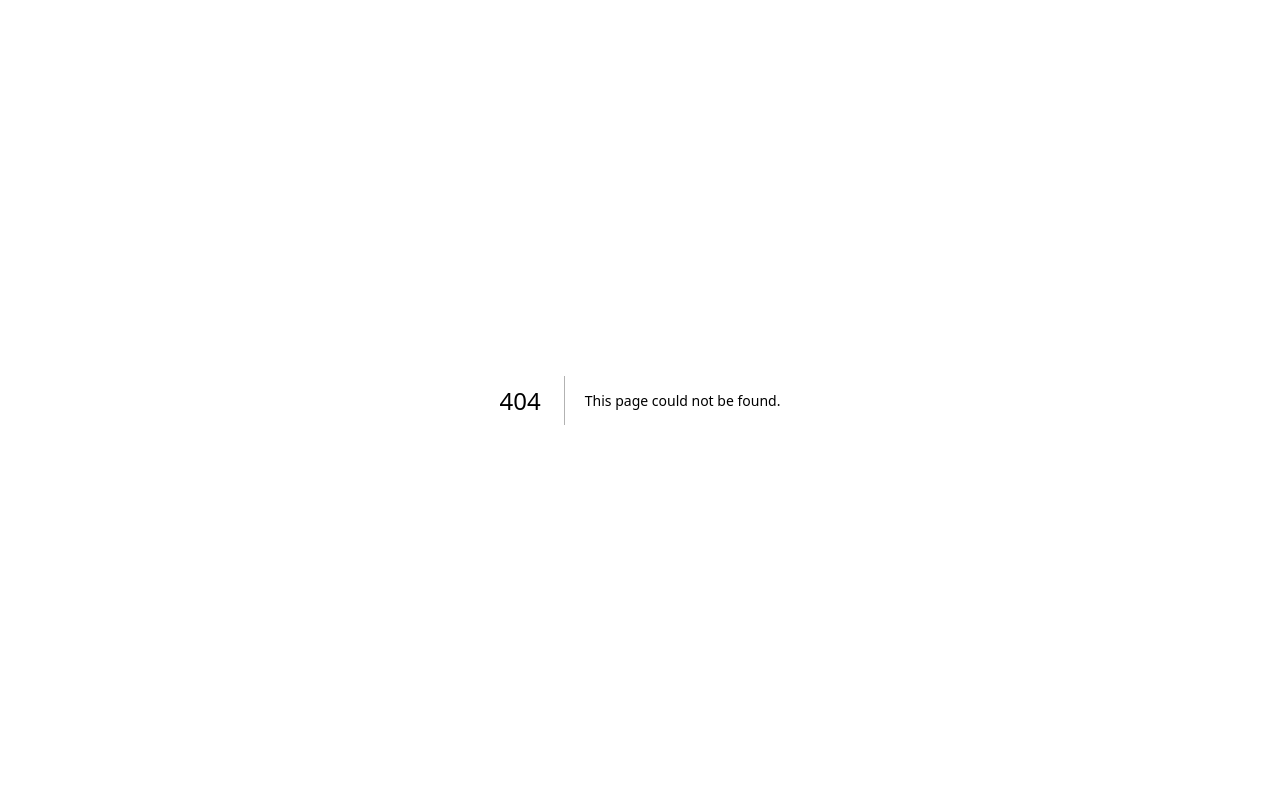
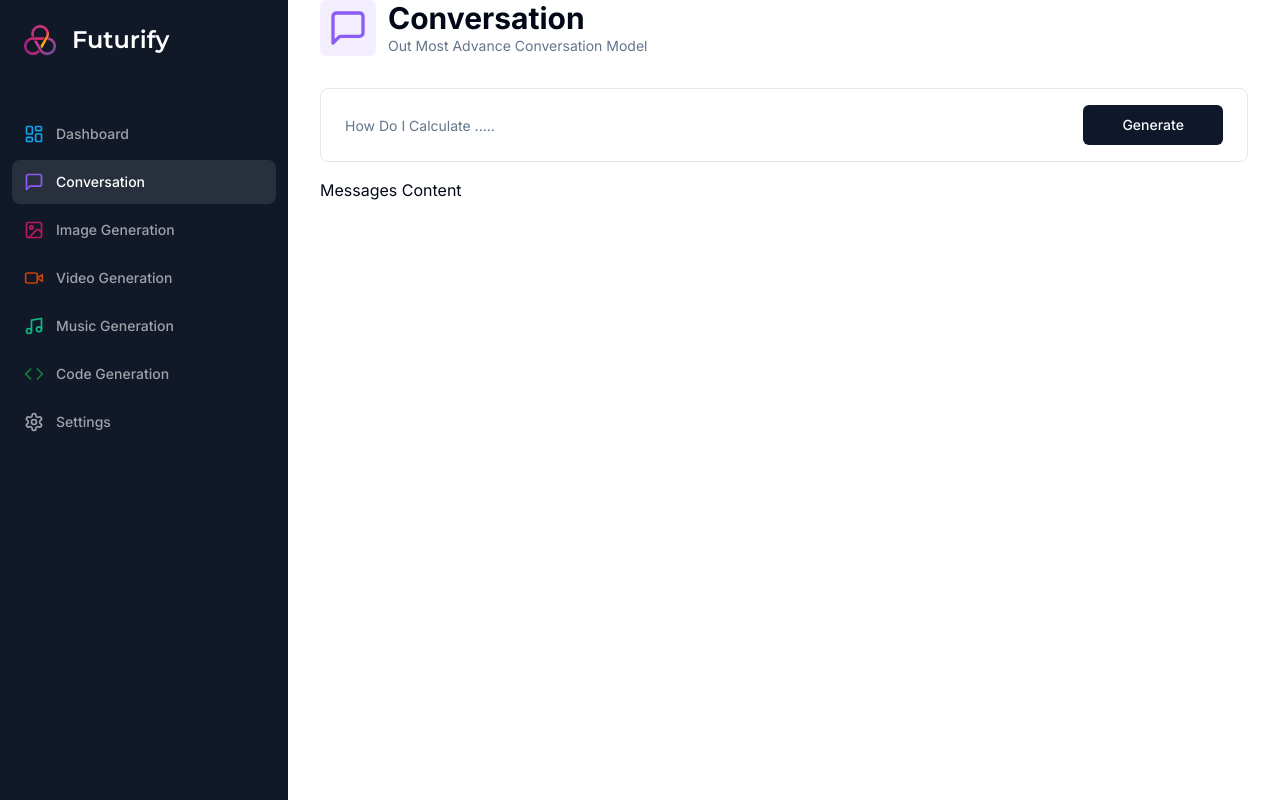
Before and after one commit to clevermiraz/futurify, a Next.js app: page /conversation in a window 1280 px wide. Before the commit this address had no page. Built offline with nearby package versions, Linux system fonts and the light colour scheme.

Commit message:
Conversation UI Complete

```diff
--- /dev/null
+++ b/app/(dashboard)/(routes)/conversation/constants.tsx
@@ -0,0 +1,5 @@
+import * as z from "zod";
+
+export const formSchema = z.object({
+    prompt: z.string().min(1, { message: "Prompt is required" }),
+});
--- /dev/null
+++ b/app/(dashboard)/(routes)/conversation/page.tsx
@@ -0,0 +1,73 @@
+"use client";
+
+import * as z from "zod";
+import Heading from "@/components/heading";
+import { MessageSquare } from "lucide-react";
+import { useForm } from "react-hook-form";
+import { zodResolver } from "@hookform/resolvers/zod";
+
+import { formSchema } from "./constants";
+import { Form, FormControl, FormField, FormItem } from "@/components/ui/form";
+import { Input } from "@/components/ui/input";
+import { Button } from "@/components/ui/button";
+
+export default function ConversationPage() {
+    const form = useForm<z.infer<typeof formSchema>>({
+        resolver: zodResolver(formSchema),
+        defaultValues: {
+            prompt: "",
+        },
+    });
+
+    const isLoading = form.formState.isSubmitting;
+
+    const onSubmit = async (values: z.infer<typeof formSchema>) => {
+        console.log(values);
+    };
+
+    return (
+        <>
+            <Heading
+                title="Conversation"
+                description="Out Most Advance Conversation Model"
+                icon={MessageSquare}
+                iconColor="text-violet-500"
+                bgColor="bg-violet-500/10"
+            />
+            <div className="px-4 lg:px-8">
+                <div>
+                    <Form {...form}>
+                        <form
+                            action=""
+                            onSubmit={form.handleSubmit(onSubmit)}
+                            className="rounded-lg border w-full p-4 px-3 md:px-6 focus-within:shadow grid grid-cols-12 gap-2"
+                        >
+                            <FormField
+                                name="prompt"
+                                render={({ field }) => (
+                                    <FormItem className="col-span-12 lg:col-span-10">
+                                        <FormControl className="m-0 p-0">
+                                            <Input
+                                                className="border-0 outline-none focus-visible:ring-0 focus-visible:ring-transpare"
+                                                disabled={isLoading}
+                                                placeholder="How Do I Calculate ....."
+                                                {...field}
+                                            />
+                                        </FormControl>
+                                    </FormItem>
+                                )}
+                            />
+                            <Button
+                                className="col-span-12 lg:col-span-2 w-full"
+                                disabled={isLoading}
+                            >
+                                Generate
+                            </Button>
+                        </form>
+                    </Form>
+                </div>
+                <div className="space-y-4 mt-4">Messages Content</div>
+            </div>
+        </>
+    );
+}
--- /dev/null
+++ b/components/heading.tsx
@@ -0,0 +1,35 @@
+import { cn } from "@/lib/utils";
+import { LucideIcon } from "lucide-react";
+
+interface HeadingProps {
+    title: string;
+    description: string;
+    icon: LucideIcon;
+    iconColor: string;
+    bgColor: string;
+}
+
+export default function Heading({
+    title,
+    description,
+    icon: Icon,
+    iconColor,
+    bgColor,
+}: HeadingProps) {
+    return (
+        <>
+            <div className="px-4 lg:px-8 flex items-center gap-x-3 mb-8">
+                <div className={cn("p-2 w-fit rounded-md", bgColor)}>
+                    <Icon className={cn("w-10 h-10", iconColor)} />
+                </div>
+
+                <div>
+                    <h2 className="text-3xl font-bold">{title}</h2>
+                    <p className="text-sm text-muted-foreground">
+                        {description}
+                    </p>
+                </div>
+            </div>
+        </>
+    );
+}
--- /dev/null
+++ b/components/ui/form.tsx
@@ -0,0 +1,176 @@
+import * as React from "react"
+import * as LabelPrimitive from "@radix-ui/react-label"
+import { Slot } from "@radix-ui/react-slot"
+import {
+  Controller,
+  ControllerProps,
+  FieldPath,
+  FieldValues,
+  FormProvider,
+  useFormContext,
+} from "react-hook-form"
+
+import { cn } from "@/lib/utils"
+import { Label } from "@/components/ui/label"
+
+const Form = FormProvider
+
+type FormFieldContextValue<
+  TFieldValues extends FieldValues = FieldValues,
+  TName extends FieldPath<TFieldValues> = FieldPath<TFieldValues>
+> = {
+  name: TName
+}
+
+const FormFieldContext = React.createContext<FormFieldContextValue>(
+  {} as FormFieldContextValue
+)
+
+const FormField = <
+  TFieldValues extends FieldValues = FieldValues,
+  TName extends FieldPath<TFieldValues> = FieldPath<TFieldValues>
+>({
+  ...props
+}: ControllerProps<TFieldValues, TName>) => {
+  return (
+    <FormFieldContext.Provider value={{ name: props.name }}>
+      <Controller {...props} />
+    </FormFieldContext.Provider>
+  )
+}
+
+const useFormField = () => {
+  const fieldContext = React.useContext(FormFieldContext)
+  const itemContext = React.useContext(FormItemContext)
+  const { getFieldState, formState } = useFormContext()
+
+  const fieldState = getFieldState(fieldContext.name, formState)
+
+  if (!fieldContext) {
+    throw new Error("useFormField should be used within <FormField>")
+  }
+
+  const { id } = itemContext
+
+  return {
+    id,
+    name: fieldContext.name,
+    formItemId: `${id}-form-item`,
+    formDescriptionId: `${id}-form-item-description`,
+    formMessageId: `${id}-form-item-message`,
+    ...fieldState,
+  }
+}
+
+type FormItemContextValue = {
+  id: string
+}
+
+const FormItemContext = React.createContext<FormItemContextValue>(
+  {} as FormItemContextValue
+)
+
+const FormItem = React.forwardRef<
+  HTMLDivElement,
+  React.HTMLAttributes<HTMLDivElement>
+>(({ className, ...props }, ref) => {
+  const id = React.useId()
+
+  return (
+    <FormItemContext.Provider value={{ id }}>
+      <div ref={ref} className={cn("space-y-2", className)} {...props} />
+    </FormItemContext.Provider>
+  )
+})
+FormItem.displayName = "FormItem"
+
+const FormLabel = React.forwardRef<
+  React.ElementRef<typeof LabelPrimitive.Root>,
+  React.ComponentPropsWithoutRef<typeof LabelPrimitive.Root>
+>(({ className, ...props }, ref) => {
+  const { error, formItemId } = useFormField()
+
+  return (
+    <Label
+      ref={ref}
+      className={cn(error && "text-destructive", className)}
+      htmlFor={formItemId}
+      {...props}
+    />
+  )
+})
+FormLabel.displayName = "FormLabel"
+
+const FormControl = React.forwardRef<
+  React.ElementRef<typeof Slot>,
+  React.ComponentPropsWithoutRef<typeof Slot>
+>(({ ...props }, ref) => {
+  const { error, formItemId, formDescriptionId, formMessageId } = useFormField()
+
+  return (
+    <Slot
+      ref={ref}
+      id={formItemId}
+      aria-describedby={
+        !error
+          ? `${formDescriptionId}`
+          : `${formDescriptionId} ${formMessageId}`
+      }
+      aria-invalid={!!error}
+      {...props}
+    />
+  )
+})
+FormControl.displayName = "FormControl"
+
+const FormDescription = React.forwardRef<
+  HTMLParagraphElement,
+  React.HTMLAttributes<HTMLParagraphElement>
+>(({ className, ...props }, ref) => {
+  const { formDescriptionId } = useFormField()
+
+  return (
+    <p
+      ref={ref}
+      id={formDescriptionId}
+      className={cn("text-sm text-muted-foreground", className)}
+      {...props}
+    />
+  )
+})
+FormDescription.displayName = "FormDescription"
+
+const FormMessage = React.forwardRef<
+  HTMLParagraphElement,
+  React.HTMLAttributes<HTMLParagraphElement>
+>(({ className, children, ...props }, ref) => {
+  const { error, formMessageId } = useFormField()
+  const body = error ? String(error?.message) : children
+
+  if (!body) {
+    return null
+  }
+
+  return (
+    <p
+      ref={ref}
+      id={formMessageId}
+      className={cn("text-sm font-medium text-destructive", className)}
+      {...props}
+    >
+      {body}
+    </p>
+  )
+})
+FormMessage.displayName = "FormMessage"
+
+export {
+  useFormField,
+  Form,
+  FormItem,
+  FormLabel,
+  FormControl,
+  FormDescription,
+  FormMessage,
+  FormField,
+}
--- /dev/null
+++ b/components/ui/input.tsx
@@ -0,0 +1,25 @@
+import * as React from "react"
+
+import { cn } from "@/lib/utils"
+
+export interface InputProps
+  extends React.InputHTMLAttributes<HTMLInputElement> {}
+
+const Input = React.forwardRef<HTMLInputElement, InputProps>(
+  ({ className, type, ...props }, ref) => {
+    return (
+      <input
+        type={type}
+        className={cn(
+          "flex h-10 w-full rounded-md border border-input bg-background px-3 py-2 text-sm ring-offset-background file:border-0 file:bg-transparent file:text-sm file:font-medium placeholder:text-muted-foreground focus-visible:outline-none focus-visible:ring-2 focus-visible:ring-ring focus-visible:ring-offset-2 disabled:cursor-not-allowed disabled:opacity-50",
+          className
+        )}
+        ref={ref}
+        {...props}
+      />
+    )
+  }
+)
+Input.displayName = "Input"
+
+export { Input }
--- /dev/null
+++ b/components/ui/label.tsx
@@ -0,0 +1,26 @@
+"use client"
+
+import * as React from "react"
+import * as LabelPrimitive from "@radix-ui/react-label"
+import { cva, type VariantProps } from "class-variance-authority"
+
+import { cn } from "@/lib/utils"
+
+const labelVariants = cva(
+  "text-sm font-medium leading-none peer-disabled:cursor-not-allowed peer-disabled:opacity-70"
+)
+
+const Label = React.forwardRef<
+  React.ElementRef<typeof LabelPrimitive.Root>,
+  React.ComponentPropsWithoutRef<typeof LabelPrimitive.Root> &
+    VariantProps<typeof labelVariants>
+>(({ className, ...props }, ref) => (
+  <LabelPrimitive.Root
+    ref={ref}
+    className={cn(labelVariants(), className)}
+    {...props}
+  />
+))
+Label.displayName = LabelPrimitive.Root.displayName
+
+export { Label }
--- a/package.json
+++ b/package.json
@@ -10,7 +10,9 @@
   },
   "dependencies": {
     "@clerk/nextjs": "^4.23.2",
+    "@hookform/resolvers": "^3.2.0",
     "@radix-ui/react-dialog": "^1.0.4",
+    "@radix-ui/react-label": "^2.0.2",
     "@radix-ui/react-slot": "^1.0.2",
     "@types/node": "20.4.5",
     "@types/react": "18.2.17",
@@ -25,9 +27,11 @@
     "postcss": "8.4.27",
     "react": "18.2.0",
     "react-dom": "18.2.0",
+    "react-hook-form": "^7.45.4",
     "tailwind-merge": "^1.14.0",
     "tailwindcss": "3.3.3",
     "tailwindcss-animate": "^1.0.6",
-    "typescript": "5.1.6"
+    "typescript": "5.1.6",
+    "zod": "^3.22.2"
   }
 }
```
Also changed, not shown: 1 other file (tests, documents, lock files or other folders).
